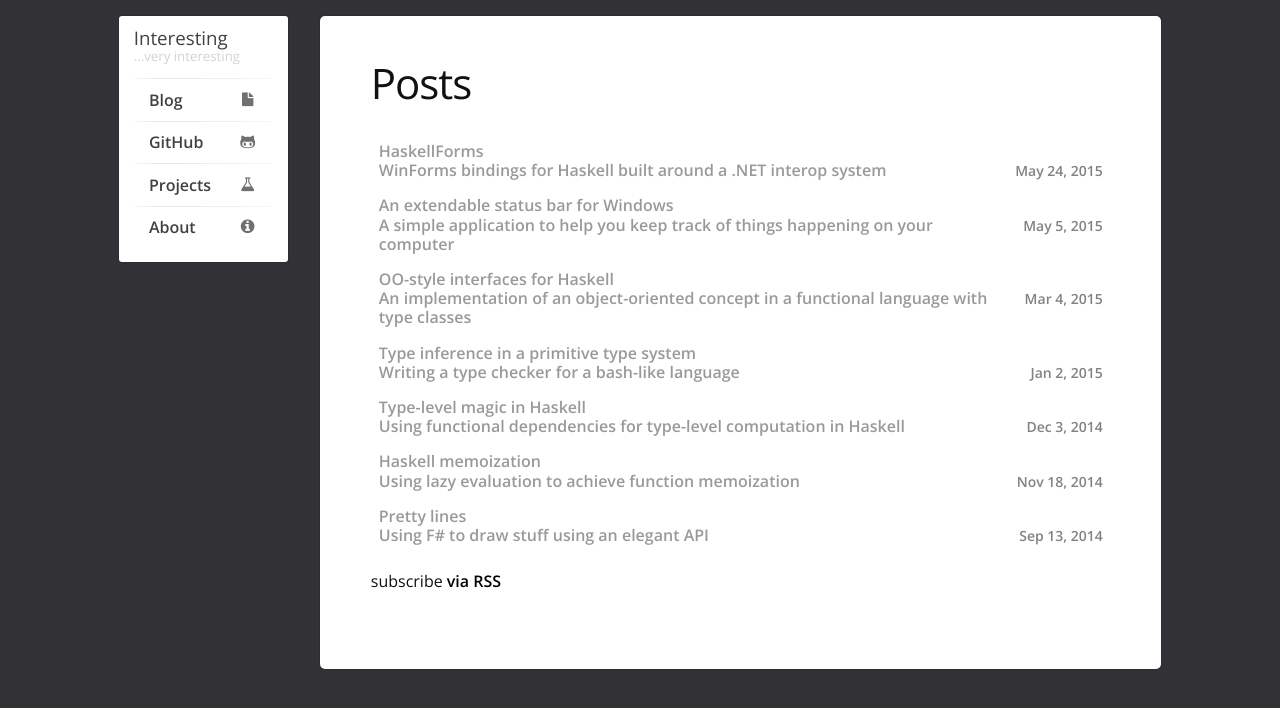
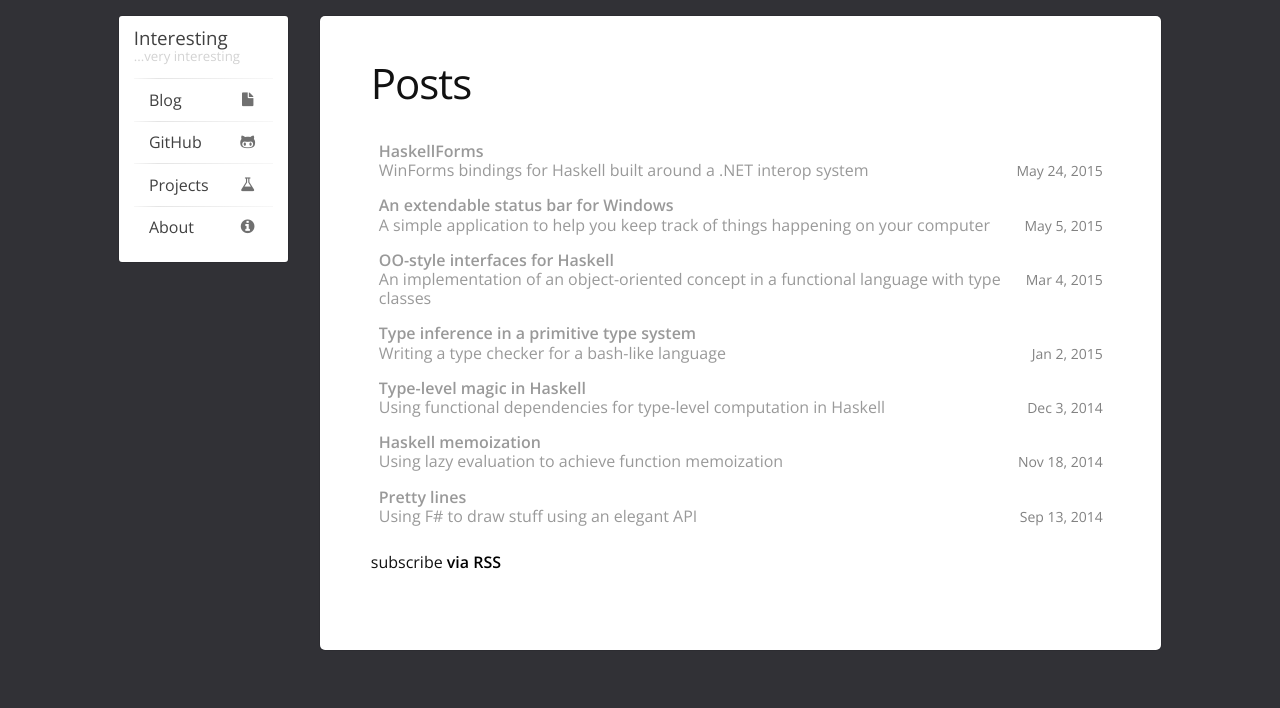
Before and after one commit to LukaHorvat/lukahorvat.github.io, a Jekyll site: the page built from index.html, in a window 1280 px wide. Shown: the top 708 px of the page. Built offline with Jekyll 4.4.1, drawn with Linux system fonts in a browser that asks for light colours.

Commit message:
Fixed styling

```diff
--- a/_sass/_base.scss
+++ b/_sass/_base.scss
@@ -209,3 +209,7 @@
         }
     }
 }
+
+.item {
+    font-weight: normal;
+}
```
